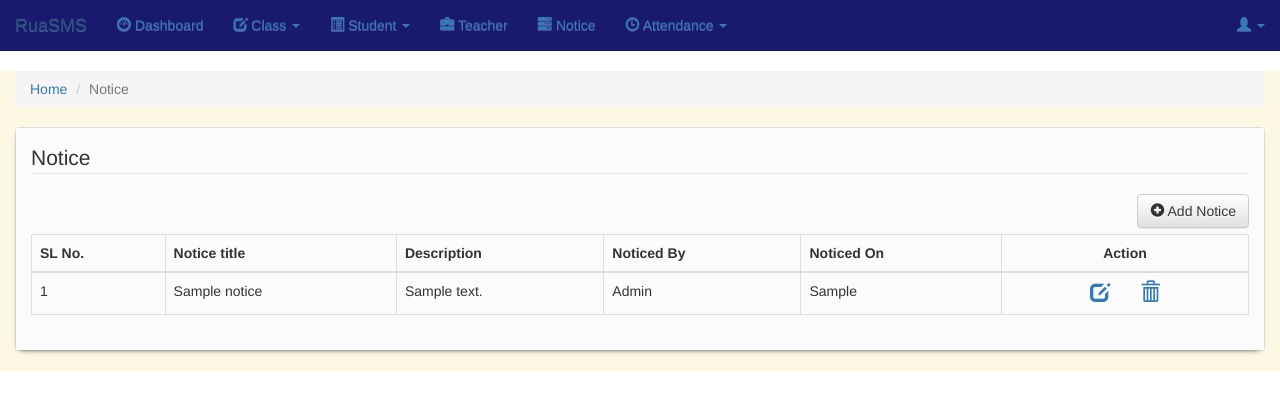
After one commit to MaasuquE/School-Management-System, a CodeIgniter app: page /sms/notice in a window 1280 px wide. The commit adds this page. Shown: the top 410 px of the page. Run offline with CodeIgniter, Linux system fonts and the light colour scheme; the visitor is signed in with stand-in values (Sample User, id 1); data comes from the database, SQL or seed files in the repository; tables that the repository leaves empty or names only in its code hold one stand-in row (values such as "Sample post").

Commit message:
3rd Update

```diff
--- a/application/config/autoload.php
+++ b/application/config/autoload.php
@@ -126,4 +126,4 @@ $autoload['language'] = array();
 |
 |	$autoload['model'] = array('first_model' => 'first');
 */
-$autoload['model'] = array('model_student','model_teacher','model_classes','model_marksheet','model_accounting');
+$autoload['model'] = array('model_student','model_teacher','model_classes','model_marksheet','model_accounting','model_users');
--- a/application/config/routes.php
+++ b/application/config/routes.php
@@ -7,6 +7,7 @@ $route['default_controller'] = 'pages/view';
 $route['register/(:any)'] = 'users/register/$1';
 $route['student/dashboard'] = 'Student_panel/index';
 $route['login/(:any)'] = 'users/login/$1';
+$route['delete_notice/(:num)'] = 'notice/delete_notice/$1';
 
 
 $route['404_override'] = '';
--- a/application/controllers/Pages.php
+++ b/application/controllers/Pages.php
@@ -27,7 +27,6 @@ class Pages extends MY_Controller
         }
 
         if($page == 'setting') {
-            $this->load->model('model_users');
             $this->load->library('session');
             $userId = $this->session->userdata('id');
             $data['userData'] = $this->model_users->fetchUserData($userId);
@@ -45,8 +44,17 @@ class Pages extends MY_Controller
             $data['totalBudget'] = $this->model_accounting->totalBudget();
         }
 
+
+        if($page == 'notice'){
+
+            $data['notice'] = $this->model_users->display_notice();
+        }
+
         if($page == 'login') {
             $user = $this->input->get('user');
+            if($user==''){
+                $user='admin';
+            }
             $data['auth_type']=$user;
             $this->isLoggedIn();
             $this->load->view($page, $data);
--- a/application/models/model_users.php
+++ b/application/models/model_users.php
@@ -118,6 +118,14 @@ class Model_Users extends CI_Model
 
 	}
 
+		public function insert_notice($data){
 
+			return $this->db->insert('notice',$data);
+		}
+
+		public function display_notice(){
+			$this->db->join('teacher','notice.creator_id=teacher.teacher_id','LEFT');
+			return $this->db->get('notice');
+		}
 
 }
--- a/application/views/login.php
+++ b/application/views/login.php
@@ -31,7 +31,7 @@
 					<div class="auth_list">
 						<a href="<?php echo base_url('login?user=').'student'; ?>"><li <?php if($auth_type=='student'){ echo 'class="active"';} ?> >Student</li></a>
 						<a href="<?php echo base_url('login?user=').'teacher'; ?>"><li <?php if($auth_type=='teacher'){ echo 'class="active"';} ?>>Teacher</li></a>
-						<a href="<?php echo base_url('login?user=').'admin'; ?>"><li <?php if($auth_type=='admin'){ echo 'class="active"';} ?>>Admin</li></a>
+						<a href="<?php echo base_url('login?user=').'admin'; ?>"><li <?php if($auth_type=='admin' || $auth_type==''){ echo 'class="active"';} ?>>Admin</li></a>
 					</div>
 					<?php  echo validation_errors('<div class="alert alert-danger">','</div>'); ?>
 		    		<?php if(isset($messages)){echo '<div class="alert alert-danger">'.$messages.'</div>';}; ?>
@@ -42,7 +42,7 @@
 				  	</div>
 					  <div class="form-group">
 				    	<label for="password">email</label>
-				    	<input type="email" class="form-control" id="password" name="email" placeholder="Password" required>
+				    	<input type="email" class="form-control" id="password" name="email" placeholder="Email" required>
 				  	</div>
 					<?php  }elseif($auth_type=='teacher'){ ?>
 					<div class="form-group">
@@ -51,7 +51,7 @@
 				  	</div>
 					  <div class="form-group">
 				    	<label for="password">email</label>
-				    	<input type="email" class="form-control" id="password" name="email" placeholder="Password" required>
+				    	<input type="email" class="form-control" id="password" name="email" placeholder="Email" required>
 				  	</div>
 					<?php }else{ ?>
 					<div class="form-group">
--- /dev/null
+++ b/application/views/notice.php
@@ -0,0 +1,111 @@
+<?php
+
+if(isset($this->session->role)){
+    $user_role = $this->session->role;
+}
+
+?>
+
+<ol class="breadcrumb">
+  <li><a href="<?php echo base_url('dashboard') ?>">Home</a></li>
+  <li class="active">Notice</li>
+</ol>
+<div class="panel panel-default">
+  <div class="panel-body">
+    <fieldset>
+    	<legend>Notice</legend>
+
+      <div id="messages"></div>
+    	<?php if($user_role!='student'){ ?>
+    	<div class="pull pull-right">
+    		<button type="button" class="btn btn-default" data-toggle="modal" data-target="#addTeacher" id="addTeacherModelBtn">
+    			<i class="glyphicon glyphicon-plus-sign"></i> Add Notice
+    		</button>
+    	</div><br /><br />
+		<?php } ?>
+    	<table id="manageNoticeTable" class="table table-bordered">
+    		<thead>
+    			<tr>
+    				<th>SL No.</th>
+    				<th>Notice title</th>
+    				<th>Description</th>
+    				<th>Noticed By</th>
+    				<th>Noticed On</th>
+					<?php if($user_role!='student'){ ?>
+    				<th style="text-align:center">Action</th>
+					<?php } ?>
+    			</tr>
+    		</thead>
+			<tbody>
+				<?php if($notice->num_rows() > 0){
+					$i=1;
+					foreach($notice->result() as $row){ ?>
+					<tr>
+						<td><?php echo $i++; ?></td>
+						<td><?php echo $row->title; ?></td>
+						<td><?php echo $row->description; ?></td>
+						<td><?php if($row->creator_role=='admin'){ echo 'Admin';}else{ echo $row->fname.' '.$row->lname.' Sir';}; ?></td>
+						<td><?php echo $row->created; ?></td>
+						<?php if($user_role!='student'){ ?>
+						<td class="notice_action">
+							<a href=""><i class="glyphicon glyphicon-edit"></i></a>
+							<a href="<?php echo base_url('notice/delete_notice/'.$row->id) ?>"><i class="glyphicon glyphicon-trash"></i></a>
+						</td>
+						<!-- <td><select name="" id="">
+							<option value="" selected disabled>Action</option>
+							<option value="">Edit</option>
+							<option value="">delete</option>
+						</select></td> -->
+						<?php } ?>
+					</tr>
+					<?php }} ?>
+			</tbody>
+    	</table>
+
+    </fieldset>
+  </div>
+</div>
+
+<div class="modal fade" tabindex="-1" role="dialog" id="addTeacher">
+  <div class="modal-dialog modal-lg" role="document">
+    <div class="modal-content">
+      <div class="modal-header">
+        <button type="button" class="close" data-dismiss="modal" aria-label="Close"><span aria-hidden="true">&times;</span></button>
+        <h4 class="modal-title">Add Notice</h4>
+      </div>
+
+      <form class="form-horizontal" method="post" id="createTeacherForm" action="notice/create" enctype="multipart/form-data">
+
+      <div class="modal-body create-modal notice-modal">
+
+      	<div id="add-teacher-messages"></div>
+
+      	<div class="row">
+		  	<div class="col-md-10">
+				  <div class="form-group">
+					<label for="fname" class="col-sm-4 control-label">Notice Title : </label>
+					<div class="col-sm-8">
+						<input type="text" class="form-control" id="fname" name="notice_title" placeholder="Notice title" required/>
+					</div>
+				</div>
+				<div class="form-group">
+					<label for="fname" class="col-sm-4 control-label">Notice Description : </label>
+					<div class="col-sm-8">
+						<textarea rows="10"  class="form-control" id="fname" name="notice_desc" placeholder="Describe youre notice..." required> </textarea>
+					</div>
+				</div>
+		  	</div>
+		  	<!-- /col-md-12 -->
+
+		</div>
+	 	<!-- /row -->
+      </div>
+      <!-- /modal-body -->
+      <div class="modal-footer">
+        <button type="button" class="btn btn-default" data-dismiss="modal">Close</button>
+        <button type="submit" class="btn btn-primary">Save changes</button>
+      </div>
+      </form>
+    </div><!-- /.modal-content -->
+  </div><!-- /.modal-dialog -->
+</div><!-- /.modal -->
--- a/application/views/templates/header.php
+++ b/application/views/templates/header.php
@@ -73,6 +73,7 @@ if(isset($this->session->role)){
           </ul>
         </li>
         <li id="topNavTeacher"><a href="<?php echo base_url('teacher') ?>"> <i class="glyphicon glyphicon-briefcase"></i> Teacher</a></li>
+        <li id="topNavTeacher"><a href="<?php echo base_url('notice') ?>"> <i class="glyphicon glyphicon-tasks"></i> Notice</a></li>
 
         <li class="dropdown" id="topAttendanceMainNav">
           <a href="#" class="dropdown-toggle" data-toggle="dropdown" role="button" aria-haspopup="true" aria-expanded="false"> <i class="glyphicon glyphicon-time"></i> Attendance <span class="caret"></span></a>
@@ -81,6 +82,7 @@ if(isset($this->session->role)){
             <li id="attenReport"><a href="<?php echo base_url('attendance?atd=report') ?>">Attendance Report</a></li>
           </ul>
         </li>
+        <?php if($user_role=='admin') {?>
         <li class="dropdown" id="topMarksheetMainNav">
           <a href="#" class="dropdown-toggle" data-toggle="dropdown" role="button" aria-haspopup="true" aria-expanded="false"> <i class="glyphicon glyphicon-duplicate"></i> Marksheet <span class="caret"></span></a>
           <ul class="dropdown-menu">
@@ -88,6 +90,7 @@ if(isset($this->session->role)){
             <li id="manageMarks"><a href="<?php echo base_url('marksheet?opt=mgmk') ?>">Manage Marks</a></li>
           </ul>
         </li>
+        <?php } ?>
         <?php if($user_role=='admin') {?>
         <li class="dropdown" id="topAccountMainNav">
           <a href="#" class="dropdown-toggle" data-toggle="dropdown" role="button" aria-haspopup="true" aria-expanded="false"> <i class="glyphicon glyphicon-indent-left"></i> Accounting <span class="caret"></span></a>
--- a/custom/css/custom.css
+++ b/custom/css/custom.css
@@ -105,3 +105,22 @@
     box-shadow: -1px 4px 6px -5px;
 
 }
+.notice-modal{
+
+    height: 385px;
+
+}
+.notice_action a i{
+    padding: 0px 13px;
+    font-size: 20px;
+    /* margin-left: 10px; */
+}
+.notice_action{
+    text-align: center;
+}
+.notice_action a i.glyphicon-trash:hover{
+    color: rgb(168, 13, 13);
+}
+.notice_action a i.glyphicon-edit:hover{
+    color: rgb(16, 224, 33);
+}
```
Also changed, not shown: application/controllers/Notice.php (added, +28 -0 lines), application/controllers/Users.php (+5 -2 lines).
